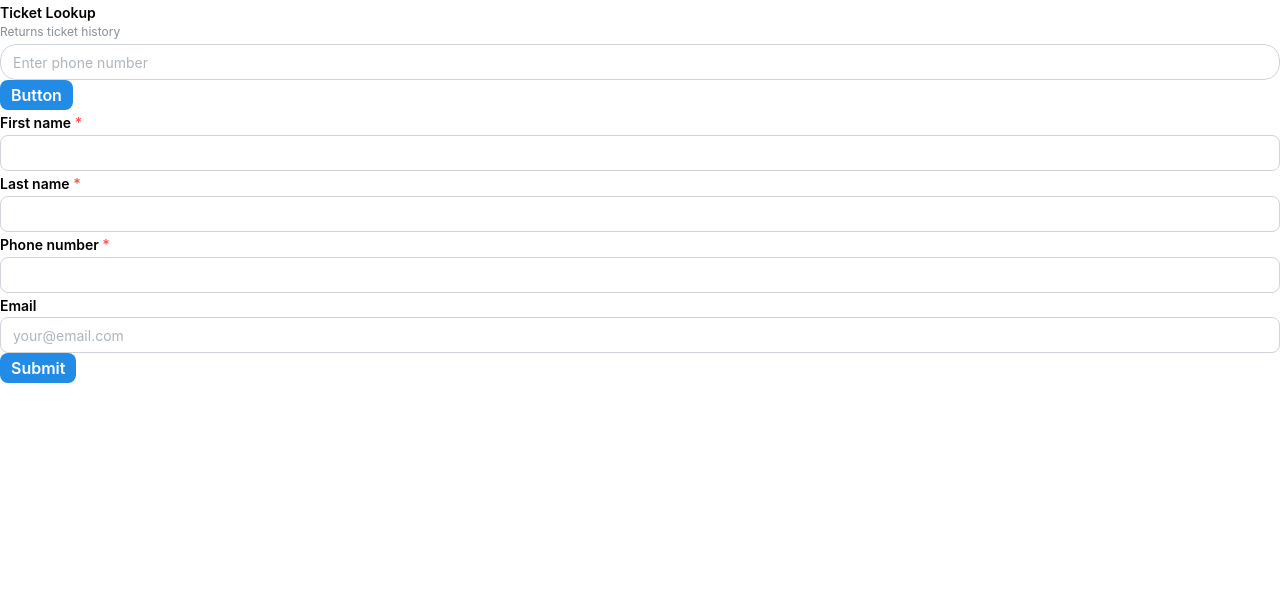
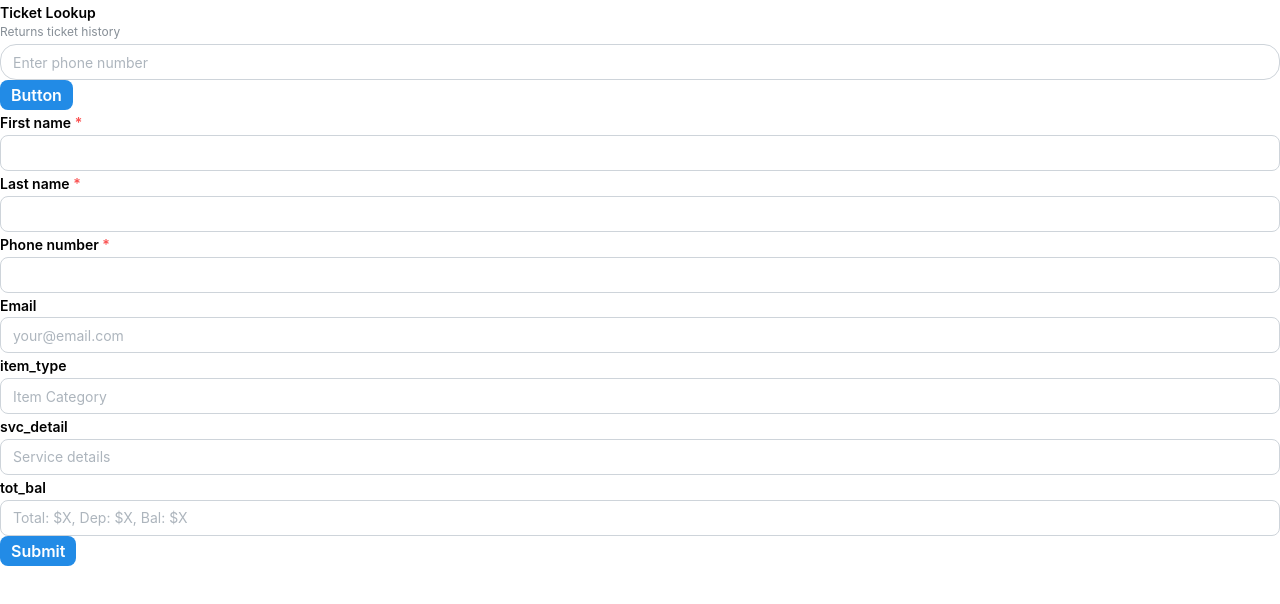
Before and after one commit to gosupark27/LSR_CRM_MVP, a React (Vite) app: page / in a window 1280 px wide. Shown: the top 604 px of the page. Built offline with nearby package versions, Linux system fonts and the light colour scheme.

Commit message:
cors fix, updated vite.config proxy settings, updated endpoint to /v1/tickets'

```diff
--- a/src/TicketForm.tsx
+++ b/src/TicketForm.tsx
@@ -10,6 +10,10 @@ export default function TicketForm() {
             last_name: "",
             email: "",
             phone: "",
+            item_type: "",
+            svc_detail: "",
+            tot_bal: "",
+
         },
         validate: {
             email: (value) => (/^\S+@\S+$/.test(value) ? null : 'Invalid email'),
@@ -21,7 +25,7 @@ export default function TicketForm() {
 
     const handleSubmit = async (values: typeof form.values) => {
         try {
-            const response = await axios.post('http://127.0.0.1:5000/', values);
+            const response = await axios.post('/v1/tickets', values);
             console.log('Success', response.status, response.data)
         } catch (error) {
             console.error('Error:', error)
@@ -55,6 +59,24 @@ export default function TicketForm() {
                 key={form.key('email')}
                 {...form.getInputProps('email')}
             />
+            <TextInput
+                label="item_type"
+                placeholder="Item Category"
+                key={form.key('item_type')}
+                {...form.getInputProps('item_type')}
+            />
+            <TextInput
+                label="svc_detail"
+                placeholder="Service details"
+                key={form.key('svc_detail')}
+                {...form.getInputProps('svc_detail')}
+            />
+            <TextInput
+                label="tot_bal"
+                placeholder="Total: $X, Dep: $X, Bal: $X"
+                key={form.key('tot_bal')}
+                {...form.getInputProps('tot_bal')}
+            />
             <Button size="compact-md" type="submit">Submit</Button>
         </form>
     );
--- a/vite.config.ts
+++ b/vite.config.ts
@@ -6,7 +6,7 @@ export default defineConfig({
   plugins: [react()],
   server: {
     proxy: {
-      '/api': {
+      '/v1': {
         target: 'http://127.0.0.1:5000',
         changeOrigin: true,
         secure: false,
```
Also changed, not shown: 1 other file (tests, documents, lock files or other folders).
